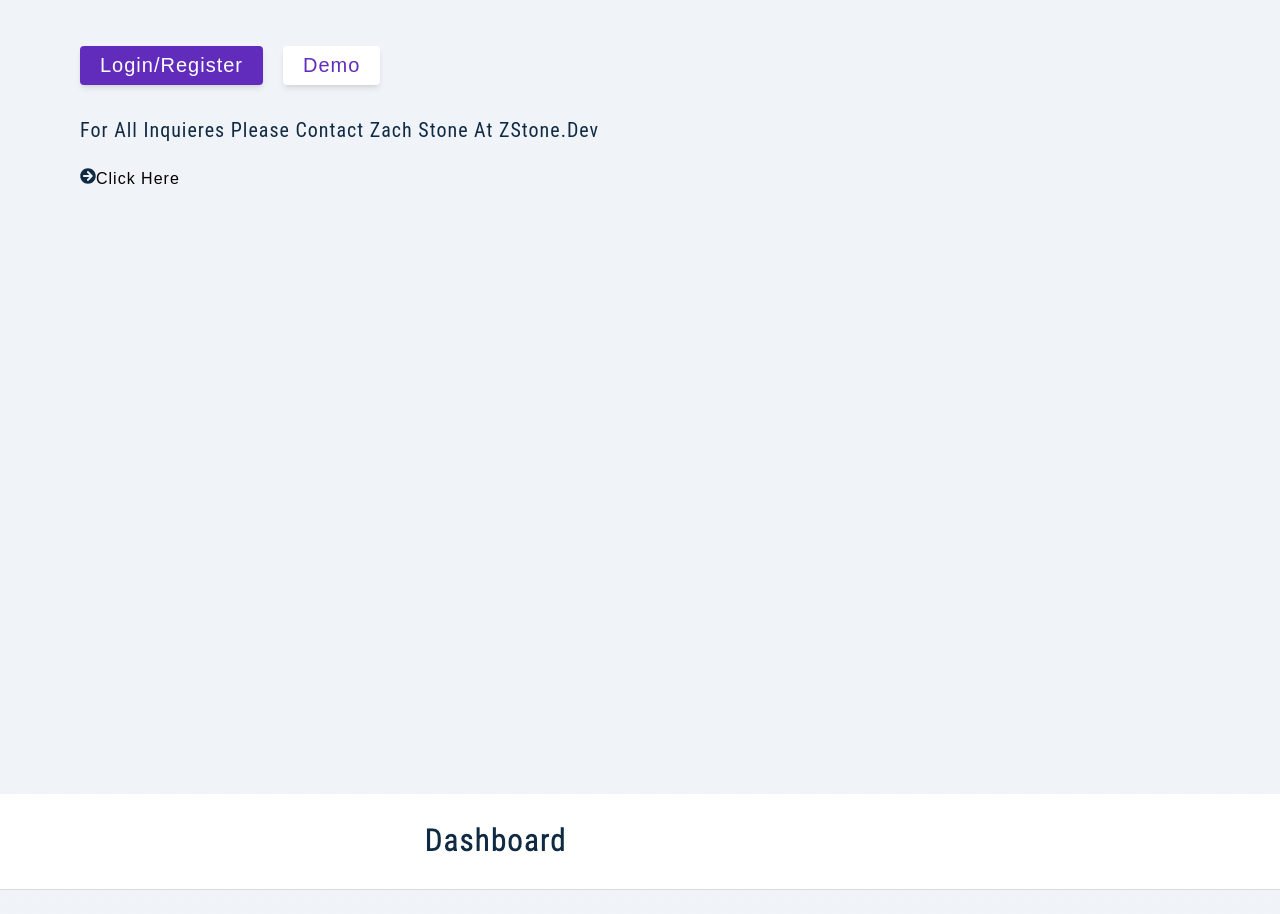
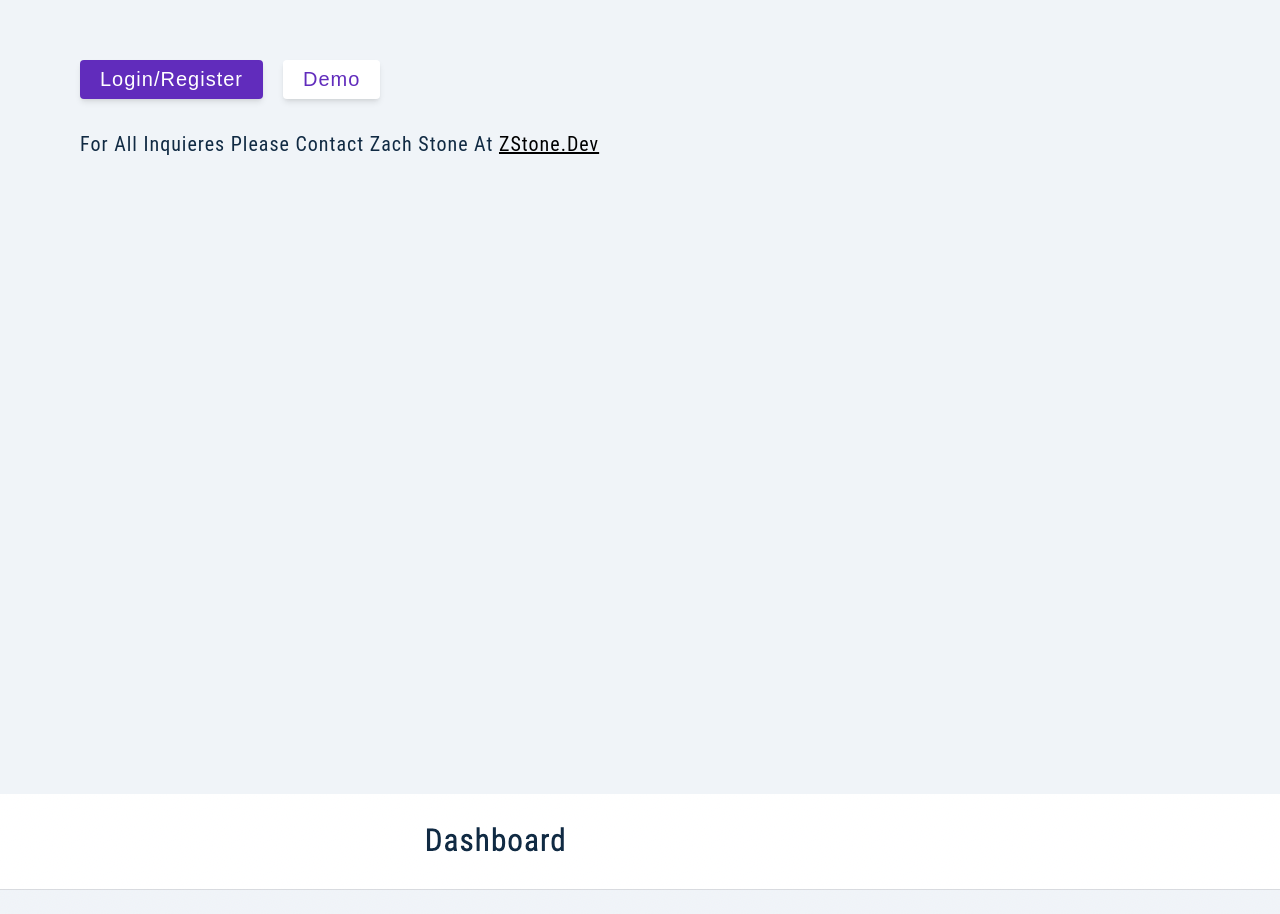
Before and after one commit to ZacharyTStone/haku, a React (Create React App) app in the folder client/: page /landing in a window 1280 px wide. Shown: the part 2436-3350 px from the top of the page. Built offline with nearby package versions, Linux system fonts and the light colour scheme.

Commit message:
move a tag for landing page contact into name of website

```diff
--- a/client/src/pages/Landing.js
+++ b/client/src/pages/Landing.js
@@ -202,24 +202,21 @@ const Landing = () => {
                     marginTop: "2rem",
                   }}
                 >
-                  For all inquieres please contact Zach Stone at ZStone.dev
-                </h5>
-                <div>
+                  For all inquieres please contact Zach Stone at{" "}
                   <span>
-                    <FaArrowCircleRight />
                     <a
                       href="https://zstone.dev"
                       target={"_blank"}
                       rel="noreferrer"
                       style={{
-                        textDecoration: "none",
+                        textDecoration: "underline",
                         color: "black",
                       }}
                     >
-                      Click Here
-                    </a>{" "}
+                      ZStone.dev
+                    </a>
                   </span>
-                </div>
+                </h5>
               </div>
             </Slide>
           </div>
```
